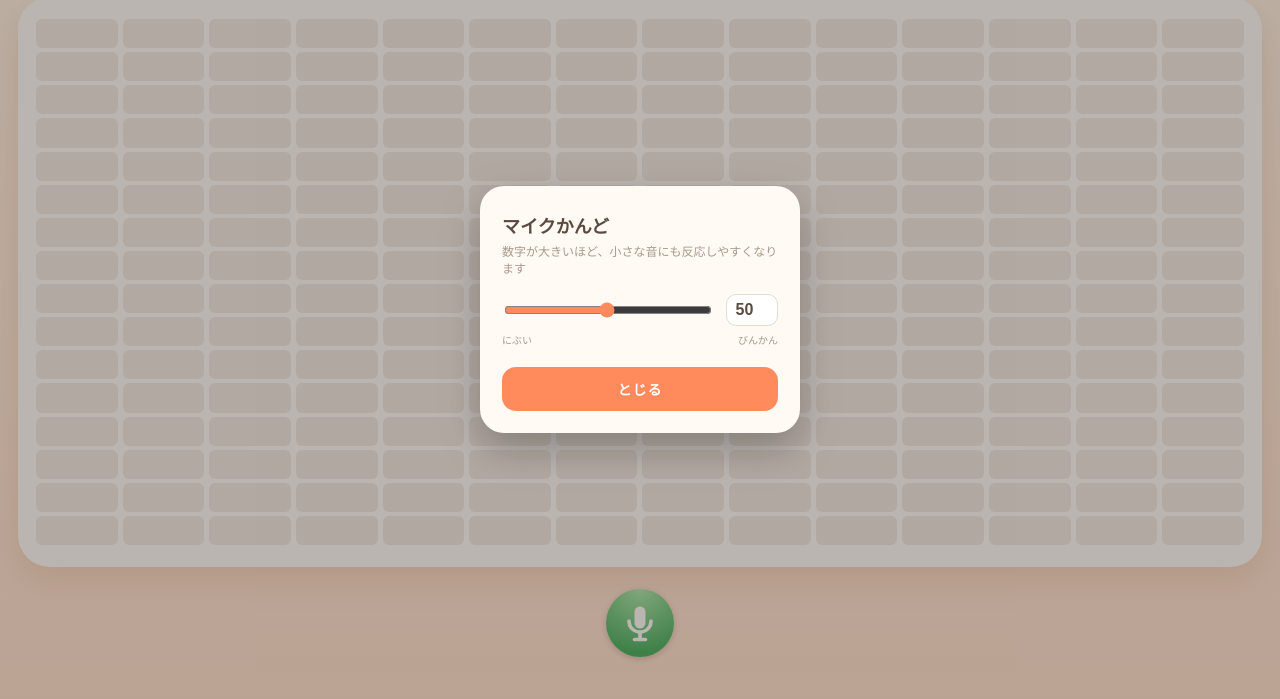
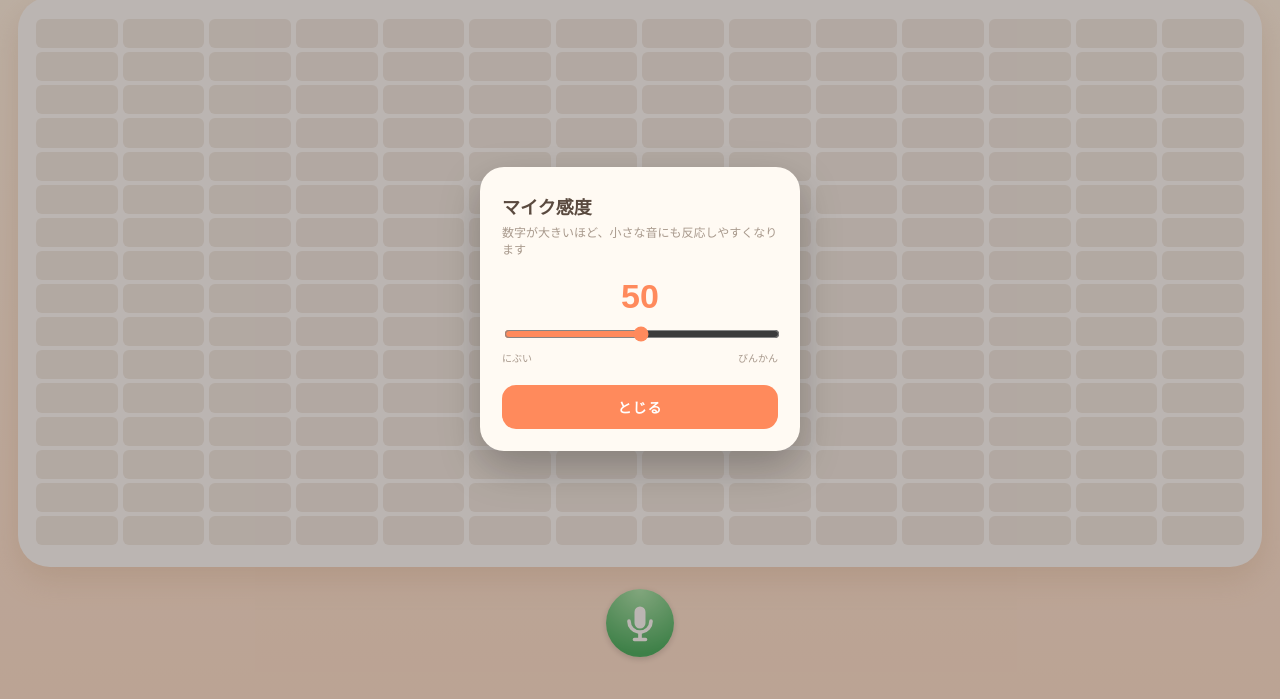
Before and after one commit to yurikobe/otometer, a plain HTML site: page index.html in a window 1280 px wide. Both pictures are taken after a click on the button 1245 px from the left and 37 px from the top of the page. Shown: the part 91-790 px from the top of the page. Drawn offline with Linux system fonts and the light colour scheme.

Commit message:
Update index.html

```diff
--- a/index.html
+++ b/index.html
@@ -82,7 +82,6 @@
     flex:1;
     border-radius:6px;
     background:#f1ece6;
-    transition:background-color 90ms ease-out;
   }
 
   .controls{
@@ -192,25 +191,31 @@
     font-size:12px;
     color:var(--sub);
   }
-  .sens-row{
-    display:flex;
-    align-items:center;
-    gap:12px;
-    margin-bottom:6px;
-  }
-  .sens-row input[type="range"]{
-    flex:1;
-    accent-color:var(--accent);
+  .sens-value-row{
+    text-align:center;
+    margin-bottom:8px;
   }
   .sens-num{
-    width:52px;
-    padding:6px 4px;
+    width:90px;
+    padding:2px 4px;
     text-align:center;
-    font-size:16px;
-    font-weight:bold;
-    color:var(--ink);
-    border:1px solid #e6dccd;
-    border-radius:10px;
+    font-size:34px;
+    font-weight:900;
+    color:var(--accent);
+    border:none;
+    background:transparent;
+    -moz-appearance:textfield;
+  }
+  .sens-num::-webkit-outer-spin-button,
+  .sens-num::-webkit-inner-spin-button{
+    -webkit-appearance:none;
+    margin:0;
+  }
+  .sens-range-full{
+    display:block;
+    width:100%;
+    margin-bottom:8px;
+    accent-color:var(--accent);
   }
   .sens-labels{
     display:flex;
@@ -264,12 +269,12 @@
 
   <div class="modal-overlay" id="modalOverlay">
     <div class="modal-card">
-      <h2>マイクかんど</h2>
+      <h2>マイク感度</h2>
       <p class="desc">数字が大きいほど、小さな音にも反応しやすくなります</p>
-      <div class="sens-row">
-        <input type="range" id="sensRange" min="1" max="100" value="50">
+      <div class="sens-value-row">
         <input type="number" id="sensNum" class="sens-num" min="1" max="100" value="50">
       </div>
+      <input type="range" id="sensRange" class="sens-range-full" min="1" max="100" value="50">
       <div class="sens-labels">
         <span>にぶい</span>
         <span>びんかん</span>
@@ -419,7 +424,10 @@
       let onSegs = Math.round(level * SEGMENTS);
 
       // ピーク位置は時間ベースで管理（フレーム落ちがあってもチカチカしない）
-      if(level >= peakLevel[b]){
+      // フェードが完了したら基準をリセットして、次の（前回より小さい）音のピークも拾えるようにする
+      const prevElapsed = now - peakTime[b];
+      const prevFaded = prevElapsed > HOLD_MS + FADE_MS;
+      if(level >= peakLevel[b] || prevFaded){
         peakLevel[b] = level;
         peakTime[b] = now;
       }
```
